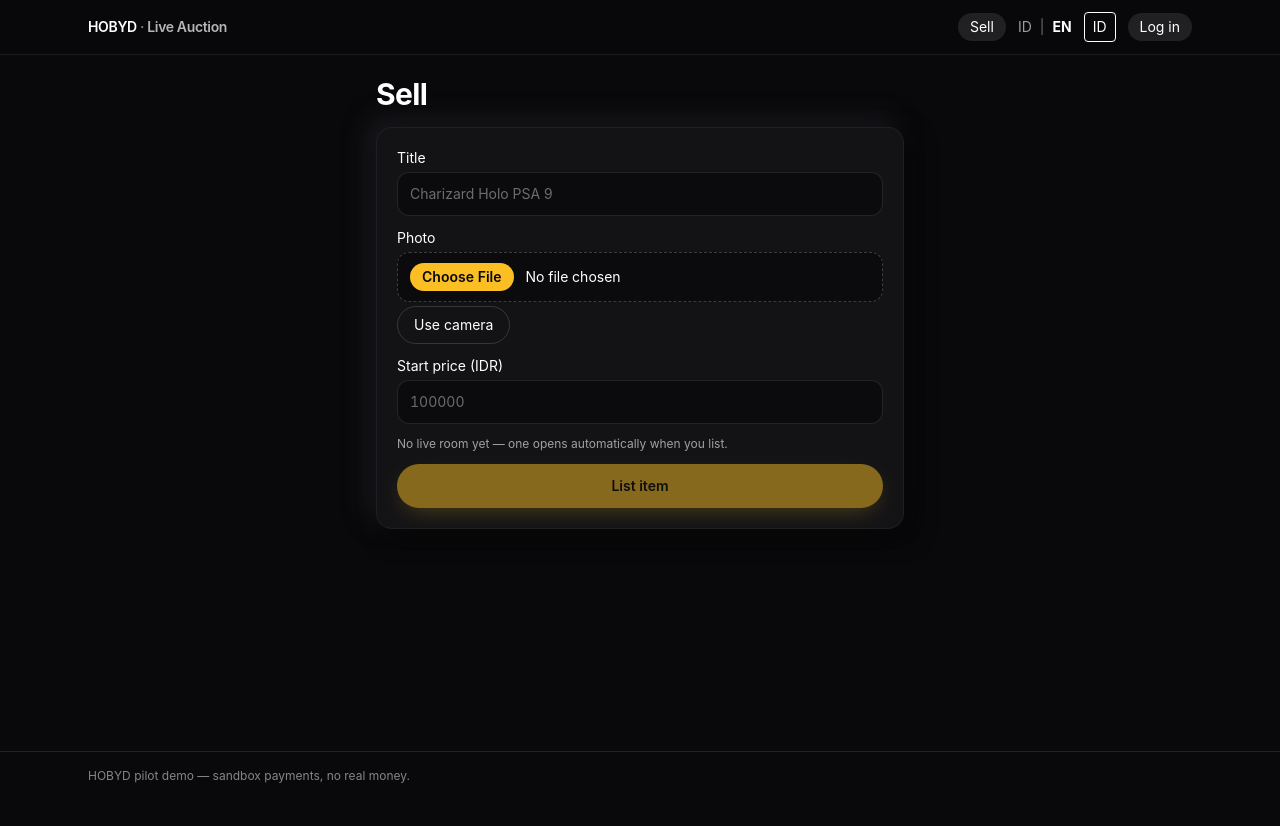
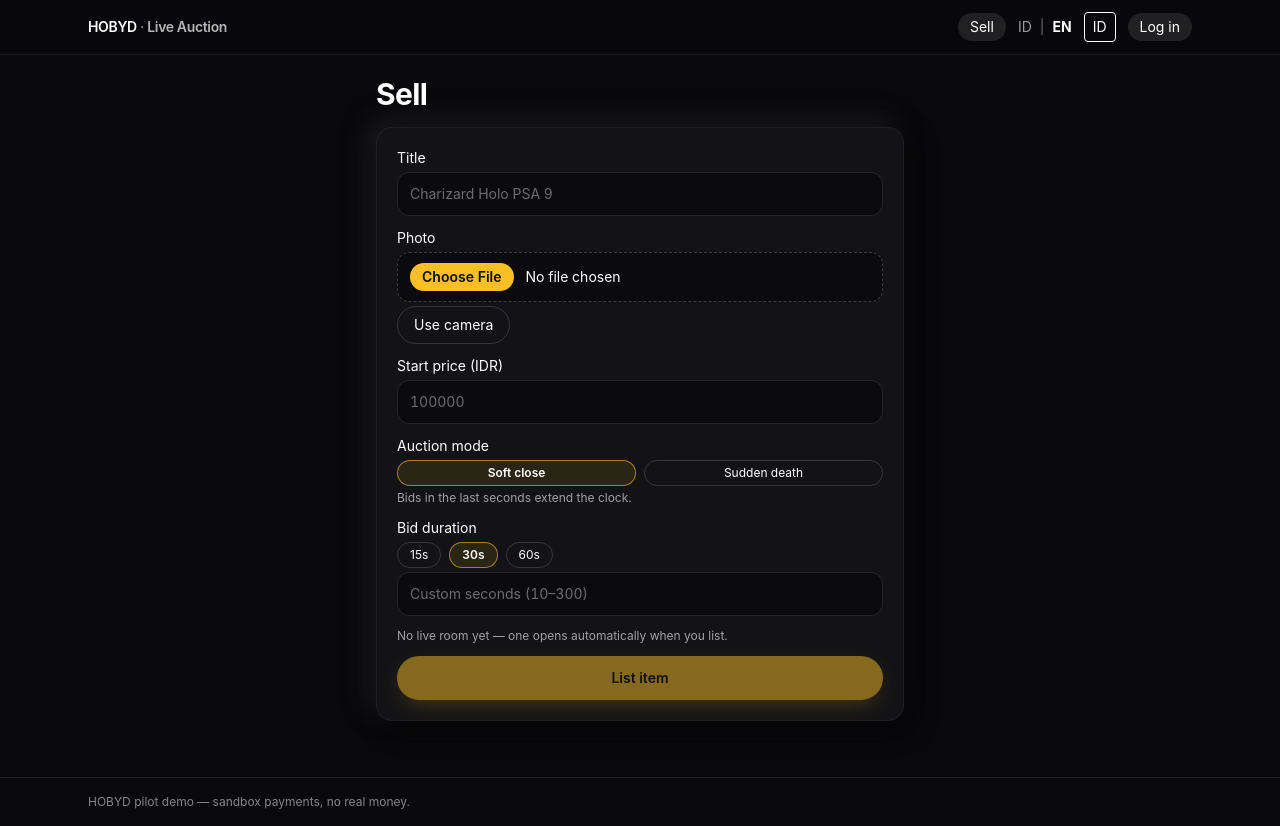
Before and after one commit to masterdorime/hobyd-prototype, a Next.js app: page /en/sell in a window 1280 px wide. Before the commit the page ends 800 px from the top, so only its background shows below. Built offline with nearby package versions, Linux system fonts and the light colour scheme; no server answers.

Commit message:
feat: mode/duration pickers, category gate, new lobby tabs

```diff
--- a/app/[locale]/page.tsx
+++ b/app/[locale]/page.tsx
@@ -15,7 +15,7 @@ import { Spotlight } from "@/components/effects/Spotlight";
 
 type Room = { id: string; title: string; status: string; thumbnail_url?: string | null };
 
-const CATS: Category[] = ["all", "pokemon", "diecast", "sneakers"];
+const CATS: Category[] = ["all", "sneakers", "tcg", "vintage", "electronics"];
 
 function toneFor(status: string): "live" | "ending" | "closed" | "muted" {
   if (status === "live") return "live";
--- a/app/[locale]/sell/page.tsx
+++ b/app/[locale]/sell/page.tsx
@@ -10,6 +10,7 @@ import { NeuCard } from "@/components/ui/card";
 import { CameraCapture } from "@/components/CameraCapture";
 import { FieldInput } from "@/components/ui/input";
 import { Button } from "@/components/ui/button";
+import { cn } from "@/lib/ui";
 import { validateSellInput } from "@/lib/sell";
 import { MAX_IMAGE_BYTES, validateImageFile } from "@/lib/upload";
 
@@ -25,6 +26,11 @@ export default function SellPage({
   const [file, setFile] = useState<File | null>(null);
   const [preview, setPreview] = useState<string | null>(null);
   const [price, setPrice] = useState("");
+  const [mode, setMode] = useState<"soft" | "hard">("soft");
+  const [duration, setDuration] = useState(30);
+  const [custom, setCustom] = useState("");
+
+  const effDuration = custom === "" ? duration : Number(custom);
   const [error, setError] = useState<string | null>(null);
   const [done, setDone] = useState<string | null>(null);
   const [busy, setBusy] = useState(false);
@@ -121,6 +127,8 @@ export default function SellPage({
       fd.set("title", title.trim());
       fd.set("start_price", String(start_price));
       fd.set("file", file);
+      fd.set("mode", mode);
+      fd.set("duration_sec", String(effDuration));
       const res = await fetch("/api/items", { method: "POST", body: fd });
       if (!res.ok) {
         const body = await res.json().catch(() => null);
@@ -131,6 +139,9 @@ export default function SellPage({
         setTitle("");
         setFile(null);
         setPrice("");
+        setMode("soft");
+        setDuration(30);
+        setCustom("");
         if (picker.current) picker.current.value = "";
       }
     } catch {
@@ -200,6 +211,67 @@ export default function SellPage({
               required
             />
           </label>
+          <div className="flex flex-col gap-1 text-sm">
+            <span>{t("auctionMode")}</span>
+            <div className="flex gap-2" role="group" aria-label={t("auctionMode")}>
+              {(["soft", "hard"] as const).map((m) => (
+                <button
+                  key={m}
+                  type="button"
+                  onClick={() => setMode(m)}
+                  aria-pressed={mode === m}
+                  className={cn(
+                    "pressable flex-1 rounded-full border px-3 py-1 text-xs",
+                    mode === m
+                      ? "border-accent/60 bg-accent/10 font-semibold"
+                      : "border-white/15",
+                  )}
+                >
+                  {m === "soft" ? t("softClose") : t("hardClose")}
+                </button>
+              ))}
+            </div>
+            <p className="text-xs opacity-60">
+              {mode === "soft" ? t("softNote") : t("hardNote")}
+            </p>
+          </div>
+          <div className="flex flex-col gap-1 text-sm">
+            <span>{t("duration")}</span>
+            <div className="flex flex-wrap gap-2">
+              {[15, 30, 60].map((s) => (
+                <button
+                  key={s}
+                  type="button"
+                  onClick={() => { setDuration(s); setCustom(""); }}
+                  aria-pressed={custom === "" && duration === s}
+                  className={cn(
+                    "pressable rounded-full border px-3 py-1 text-xs",
+                    custom === "" && duration === s
+                      ? "border-accent/60 bg-accent/10 font-semibold"
+                      : "border-white/15",
+                  )}
+                >
+                  {s}s
+                </button>
+              ))}
+            </div>
+            <FieldInput
+              value={custom}
+              inputMode="numeric"
+              type="number"
+              min={10}
+              max={300}
+              placeholder={t("customSeconds")}
+              onChange={(e) => setCustom(e.target.value)}
+              onBlur={() => {
+                const n = Number(custom);
+                if (!custom) return;
+                const clamped = Number.isFinite(n) ? Math.min(300, Math.max(10, Math.floor(n))) : 30;
+                setCustom(String(clamped));
+                setDuration(clamped);
+              }}
+            />
+          </div>
           {error && (
             <p role="alert" className="text-sm text-red-400">
               {error}
--- a/app/api/rooms/[id]/route.ts
+++ b/app/api/rooms/[id]/route.ts
@@ -9,7 +9,7 @@ export async function GET(_req: Request, ctx: { params: Promise<{ id: string }>
   // Explicit columns only: callers (watch page) need owner_id + status;
   // never leak wider rows through the public read.
   const { data } = await adminDb().from("rooms")
-    .select("id,title,seller_name,owner_id,status,thumbnail_url,created_at").eq("id", id).single();
+    .select("id,title,seller_name,owner_id,status,category,thumbnail_url,created_at").eq("id", id).single();
   if (!data) return NextResponse.json({ error: "not_found" }, { status: 404 });
   return NextResponse.json(data);
 }
--- a/components/ListItemForm.tsx
+++ b/components/ListItemForm.tsx
@@ -7,6 +7,7 @@ import { useTranslations } from "next-intl";
 import { NeuCard } from "@/components/ui/card";
 import { FieldInput } from "@/components/ui/input";
 import { Button } from "@/components/ui/button";
+import { cn } from "@/lib/ui";
 import { CameraCapture } from "@/components/CameraCapture";
 import { validateSellInput } from "@/lib/sell";
 import { MAX_IMAGE_BYTES, validateImageFile } from "@/lib/upload";
@@ -18,6 +19,7 @@ export type ListedItem = {
   current_price: number;
   ends_at: string;
   status: string;
+  auction_mode: string;
 };
 
 export function ListItemForm({
@@ -32,11 +34,16 @@ export function ListItemForm({
   const [title, setTitle] = useState("");
   const [file, setFile] = useState<File | null>(null);
   const [price, setPrice] = useState("");
+  const [mode, setMode] = useState<"soft" | "hard">("soft");
+  const [duration, setDuration] = useState(30);
+  const [custom, setCustom] = useState("");
   const [error, setError] = useState<string | null>(null);
   const [busy, setBusy] = useState(false);
   const picker = useRef<HTMLInputElement>(null);
   const [showCam, setShowCam] = useState(false);
   const [preview, setPreview] = useState<string | null>(null);
+
+  const effDuration = custom === "" ? duration : Number(custom);
 
   useEffect(() => {
     if (!file) {
@@ -92,6 +99,8 @@ export function ListItemForm({
       fd.set("title", title.trim());
       fd.set("start_price", String(start_price));
       fd.set("file", file);
+      fd.set("mode", mode);
+      fd.set("duration_sec", String(effDuration));
       const res = await fetch("/api/items", { method: "POST", body: fd });
       if (!res.ok) {
         const body = await res.json().catch(() => null);
@@ -103,6 +112,9 @@ export function ListItemForm({
       setTitle("");
       setFile(null);
       setPrice("");
+      setMode("soft");
+      setDuration(30);
+      setCustom("");
       if (picker.current) picker.current.value = "";
       setOpen(false);
     } catch {
@@ -180,6 +192,67 @@ export function ListItemForm({
             required
           />
         </label>
+        <div className="flex flex-col gap-1 text-sm">
+          <span>{t("auctionMode")}</span>
+          <div className="flex gap-2" role="group" aria-label={t("auctionMode")}>
+            {(["soft", "hard"] as const).map((m) => (
+              <button
+                key={m}
+                type="button"
+                onClick={() => setMode(m)}
+                aria-pressed={mode === m}
+                className={cn(
+                  "pressable flex-1 rounded-full border px-3 py-1 text-xs",
+                  mode === m
+                    ? "border-accent/60 bg-accent/10 font-semibold"
+                    : "border-white/15",
+                )}
+              >
+                {m === "soft" ? t("softClose") : t("hardClose")}
+              </button>
+            ))}
+          </div>
+          <p className="text-xs opacity-60">
+            {mode === "soft" ? t("softNote") : t("hardNote")}
+          </p>
+        </div>
+        <div className="flex flex-col gap-1 text-sm">
+          <span>{t("duration")}</span>
+          <div className="flex flex-wrap gap-2">
+            {[15, 30, 60].map((s) => (
+              <button
+                key={s}
+                type="button"
+                onClick={() => { setDuration(s); setCustom(""); }}
+                aria-pressed={custom === "" && duration === s}
+                className={cn(
+                  "pressable rounded-full border px-3 py-1 text-xs",
+                  custom === "" && duration === s
+                    ? "border-accent/60 bg-accent/10 font-semibold"
+                    : "border-white/15",
+                )}
+              >
+                {s}s
+              </button>
+            ))}
+          </div>
+          <FieldInput
+            value={custom}
+            inputMode="numeric"
+            type="number"
+            min={10}
+            max={300}
+            placeholder={t("customSeconds")}
+            onChange={(e) => setCustom(e.target.value)}
+            onBlur={() => {
+              const n = Number(custom);
+              if (!custom) return;
+              const clamped = Number.isFinite(n) ? Math.min(300, Math.max(10, Math.floor(n))) : 30;
+              setCustom(String(clamped));
+              setDuration(clamped);
+            }}
+          />
+        </div>
         {error && (
           <p role="alert" className="text-sm text-red-400">
             {error}
--- a/messages/en.json
+++ b/messages/en.json
@@ -77,5 +77,14 @@
   "itemTitle": "Title",
   "itemPhoto": "Photo",
   "itemPrice": "Start price (IDR)",
+  "auctionMode": "Auction mode",
+  "softClose": "Soft close",
+  "hardClose": "Sudden death",
+  "softNote": "Bids in the last seconds extend the clock.",
+  "hardNote": "The clock never moves. Last bid wins.",
+  "duration": "Bid duration",
+  "customSeconds": "Custom seconds (10–300)",
+  "pickCategory": "Pick a category to open bidding.",
+  "categorySet": "Category set.",
   "footerNote": "HOBYD pilot demo — sandbox payments, no real money."
 }
--- a/messages/id.json
+++ b/messages/id.json
@@ -77,5 +77,14 @@
   "itemTitle": "Judul",
   "itemPhoto": "Foto",
   "itemPrice": "Harga awal (IDR)",
+  "auctionMode": "Mode lelang",
+  "softClose": "Perpanjangan otomatis",
+  "hardClose": "Mati mendadak",
+  "softNote": "Bid di detik terakhir memperpanjang jam.",
+  "hardNote": "Jam tidak pernah bergerak. Bid terakhir menang.",
+  "duration": "Durasi bid",
+  "customSeconds": "Detik kustom (10–300)",
+  "pickCategory": "Pilih kategori untuk membuka bidding.",
+  "categorySet": "Kategori tersimpan.",
   "footerNote": "Demo percontohan HOBYD — pembayaran sandbox, bukan uang sungguhan."
 }
```
Also changed, not shown: app/[locale]/live/[roomId]/page.tsx (+51 -5 lines).
